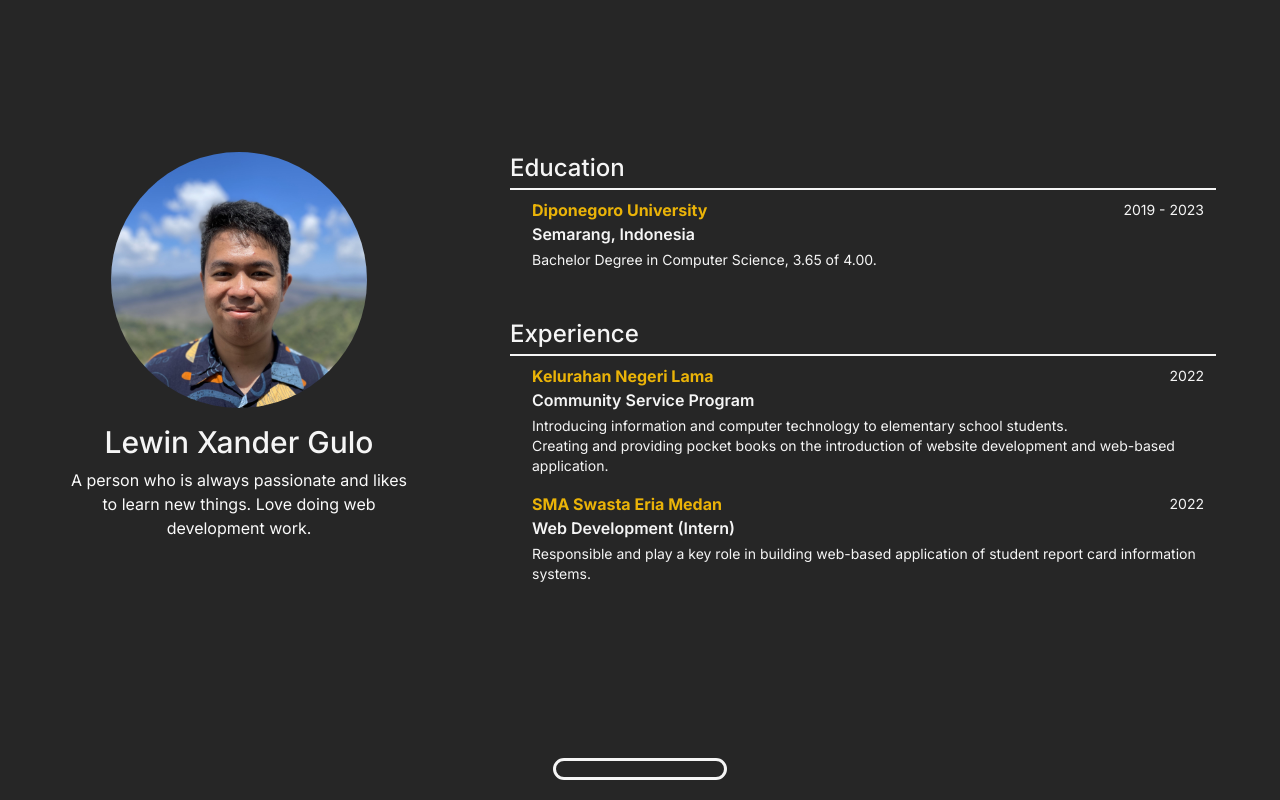
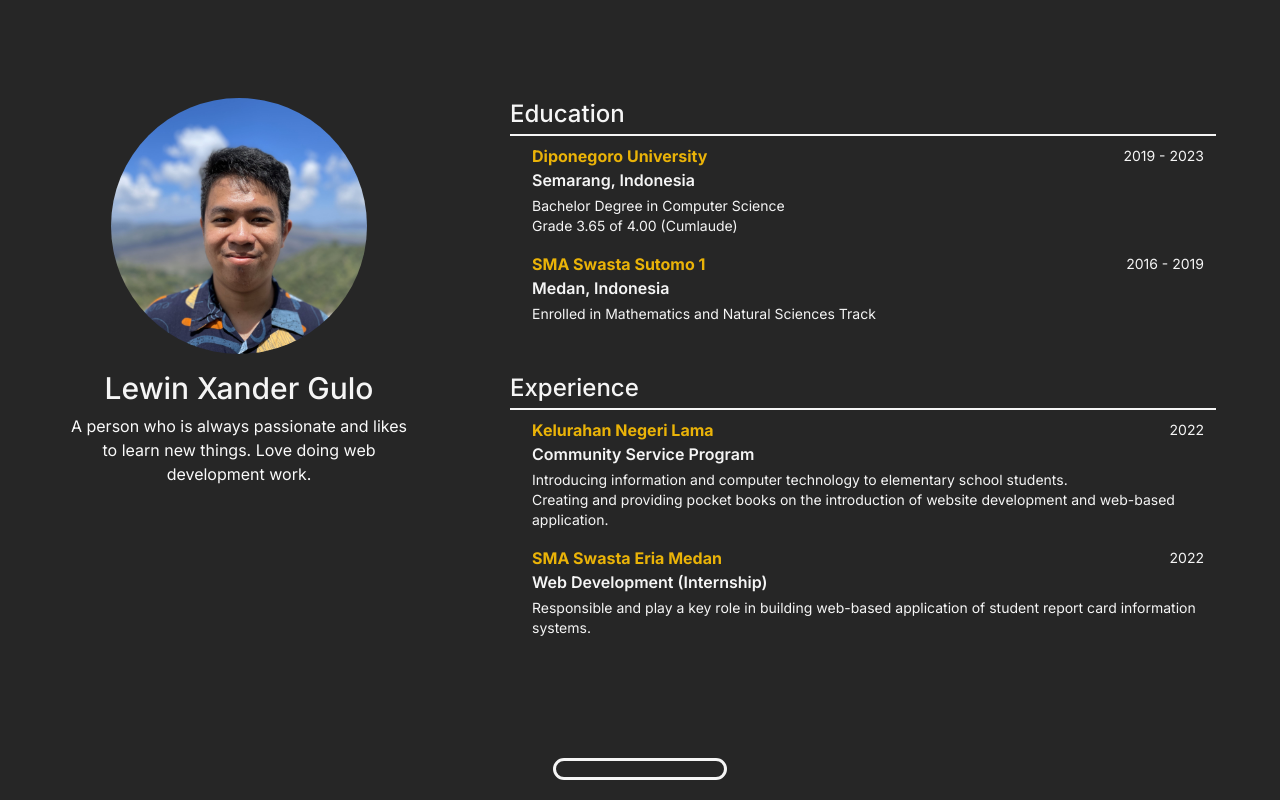
Before and after one commit to caclm10/new-portfolio, a Next.js app: page /contact in a window 1280 px wide. Built offline with nearby package versions, Linux system fonts and the light colour scheme.

Commit message:
update about

```diff
--- a/src/components/about/about-config.ts
+++ b/src/components/about/about-config.ts
@@ -25,9 +25,21 @@ export const ABOUTS: Abouts[] = [
                     "Semarang, Indonesia",
                 ],
                 descriptions: [
-                    "Bachelor Degree in Computer Science, 3.65 of 4.00."
+                    "Bachelor Degree in Computer Science",
+                    "Grade 3.65 of 4.00 (Cumlaude)"
                 ],
             },
+            {
+                id: 'sutomo',
+                title: 'SMA Swasta Sutomo 1',
+                year: "2016 - 2019",
+                subtitles: [
+                    "Medan, Indonesia"
+                ],
+                descriptions: [
+                    "Enrolled in Mathematics and Natural Sciences Track"
+                ]
+            }
         ],
     },
     {
@@ -48,7 +60,7 @@ export const ABOUTS: Abouts[] = [
                 id: "pkl-eria",
                 title: "SMA Swasta Eria Medan",
                 year: "2022",
-                subtitles: ["Web Development (Intern)"],
+                subtitles: ["Web Development (Internship)"],
                 descriptions: ["Responsible and play a key role in building web-based application of student report card information systems."]
             }
         ],
```
